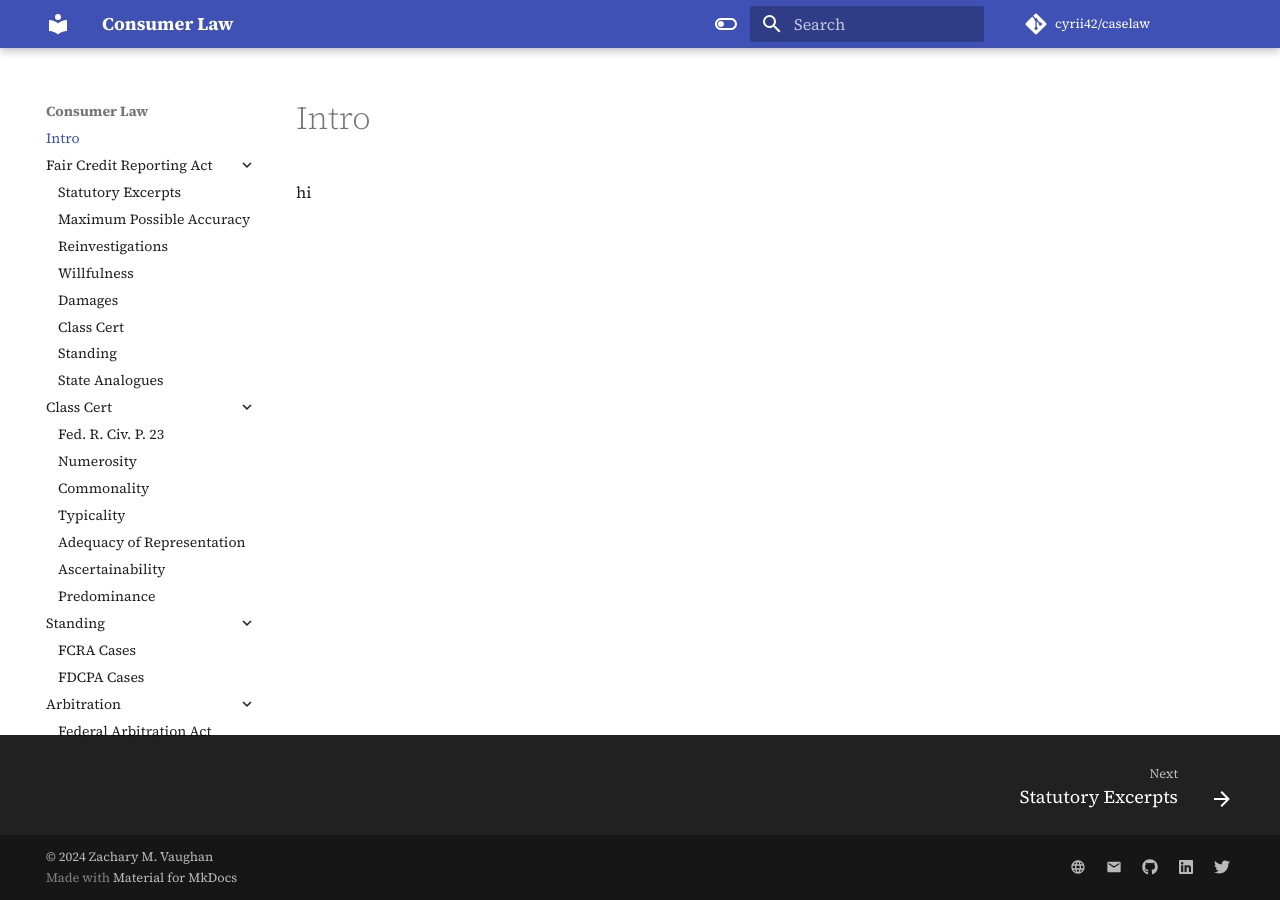
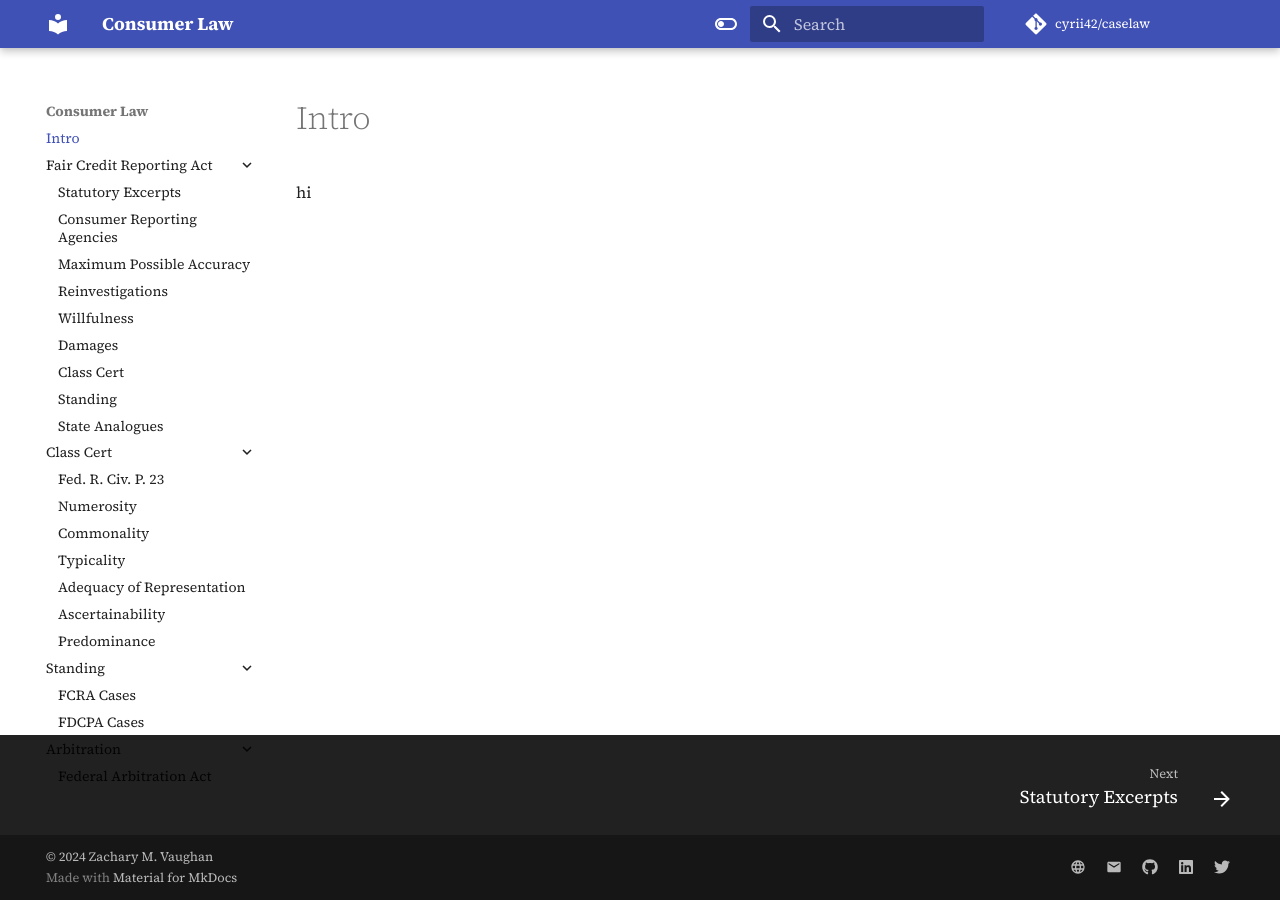
Before and after one commit to cyrii42/caselaw, an MkDocs documentation site: the page built from docs/index.md, in a window 1280 px wide. Built offline with MkDocs 1.6.1 and Material for MkDocs 9.7.7, drawn with Linux system fonts in a browser that asks for light colours; comment, search, counter and statistics services are not loaded.

Commit message:
add Consumer Reporting Agencies section

```diff
--- a/mkdocs.yml
+++ b/mkdocs.yml
@@ -9,6 +9,7 @@ nav:
   - Fair Credit Reporting Act:
     # - fcra/index.md
     - Statutory Excerpts: fcra/statute.md
+    - Consumer Reporting Agencies: fcra/cra.md
     - Maximum Possible Accuracy: fcra/max_accuracy.md
     - Reinvestigations: fcra/reinvestigations.md
     - Willfulness: fcra/willfulness.md
```
